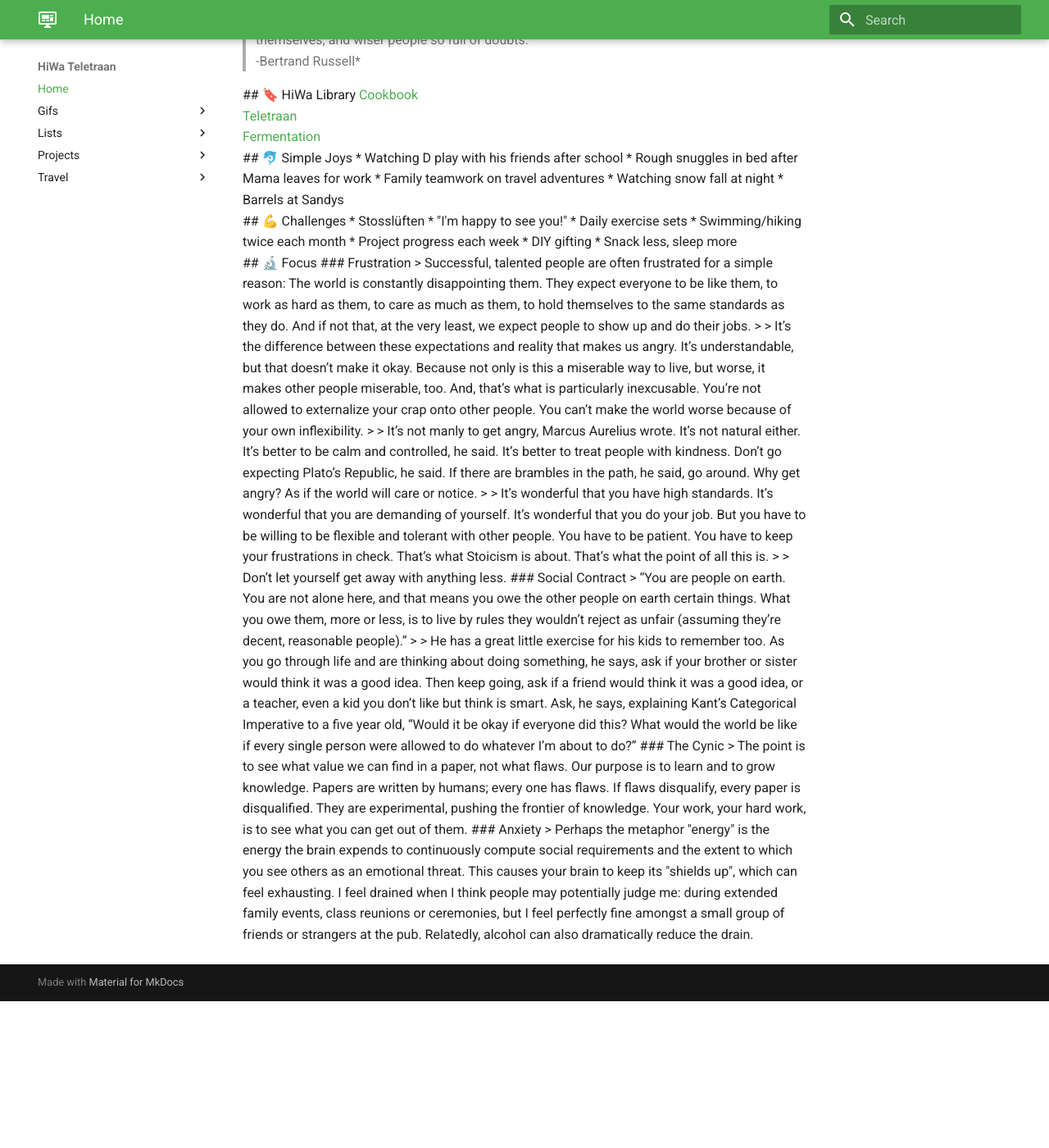
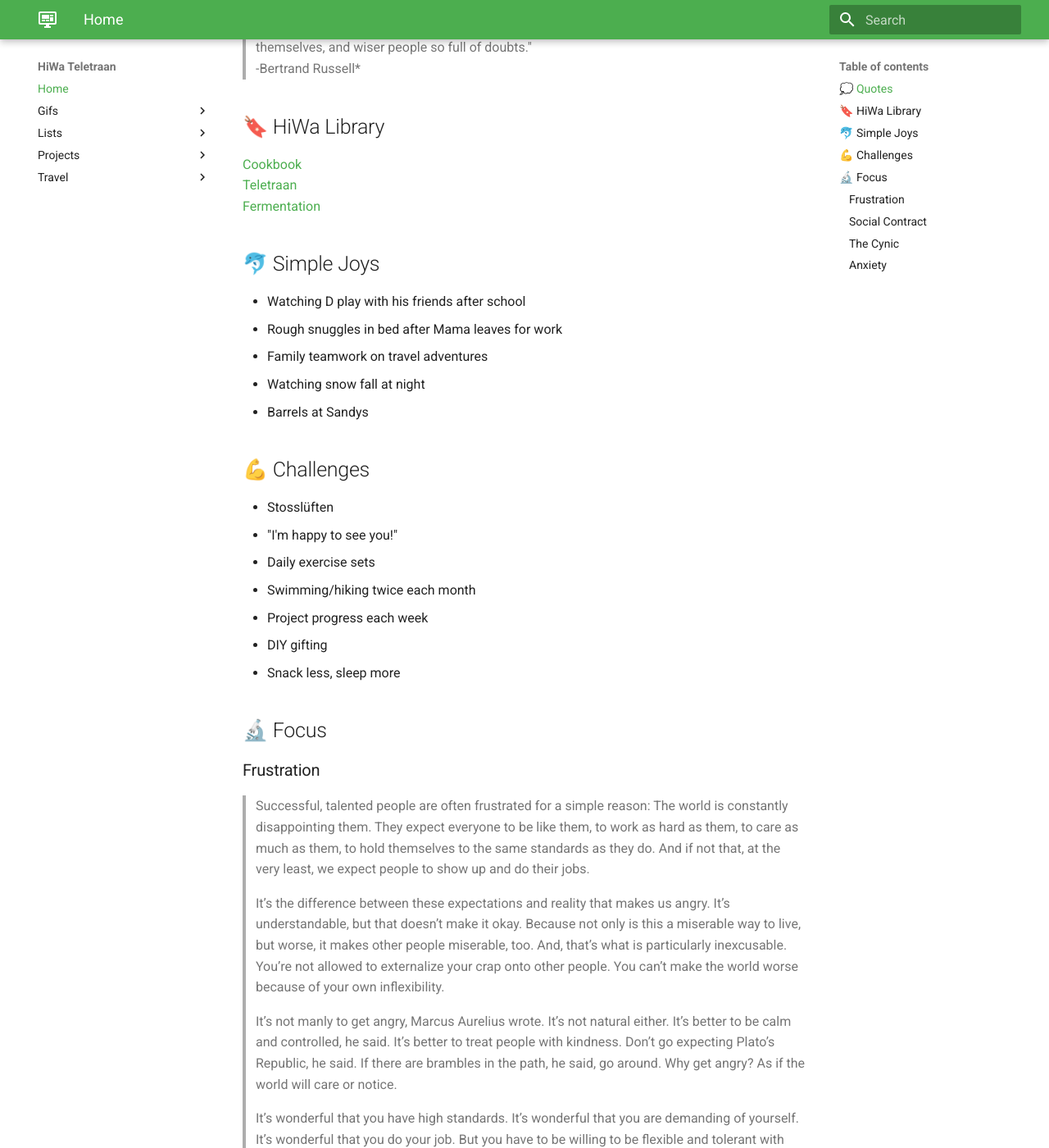
Before and after one commit to hiwa-house/teletraan, an MkDocs documentation site: the page built from docs/index.md, in a window 1280 px wide and 1400 px high, scrolled down 582 px. Shown: the whole window at 82% size. Built offline with MkDocs 1.6.1 and Material for MkDocs 9.7.7, drawn with Linux system fonts in a browser that asks for light colours; comment, search, counter and statistics services are not loaded; before the commit the page ends 1803 px from its top, so only the background shows below that; some of the changed text lies outside the part shown.

Commit message:
Update index.md

```diff
--- a/docs/index.md
+++ b/docs/index.md
@@ -1,23 +1,18 @@
-<div class="row">
-<div class="left">
-
 ## 💭 Quotes
 
 <blockquote name="internet_quotes">
-
 <i>It isn't personal. It isn't permanent. It isn't important. It is important to be kind to all, to maintain my center, to be respectful, magnanimous, and wise. <br>
 -Stoic Mantra</i>
+</blockquote>
+
+<blockquote name="internet_quotes">
+<i>"To invent your own life's meaning is not easy, but it's still allowed, and I think you'll be happier for the trouble." <br>
+-[Bill Watterson](https://www.graduationwisdom.com/speeches/0025-watterson.htm)</i>
 
 </blockquote>
 <blockquote name="internet_quotes">
 
-*"To invent your own life's meaning is not easy, but it's still allowed, and I think you'll be happier for the trouble." <br>
--[Bill Watterson](https://www.graduationwisdom.com/speeches/0025-watterson.htm)*
-
-</blockquote>
-<blockquote name="internet_quotes">
-
-*"This bus makes many stops. I have no expectation that you will like all of them." <br>
+*"This bus makes many stops. I have no expectation that you will like all of them."
 -[Anthony Bourdain](https://www.reddit.com/r/IAmA/comments/197ji0/i_am_anthony_bourdain_ask_me_anything/c8lhrth/")*
 
 </blockquote>
@@ -39,22 +34,12 @@
 <a name="book_link" href="https://teletraan.hiwa.house/" target="_blank">Teletraan</a><br>
 <a name="book_link" href="" target="_blank">Fermentation</a><br>
 
-</div>
-
-<div class="right">
-<div class="row">
-<div class="inner_left">
-
 ## 🐬 Simple Joys
 * Watching D play with his friends after school
 * Rough snuggles in bed after Mama leaves for work
 * Family teamwork on travel adventures
 * Watching snow fall at night
 * Barrels at Sandys
-
-</div>
-
-<div class="inner_right">
 
 ## 💪 Challenges
 * Stosslüften
@@ -64,9 +49,6 @@
 * Project progress each week
 * DIY gifting
 * Snack less, sleep more
-
-</div>
-</div>
 
 ## 🔬 Focus
 
@@ -91,6 +73,3 @@
 
 ### Anxiety
 > Perhaps the metaphor "energy" is the energy the brain expends to continuously compute social requirements and the extent to which you see others as an emotional threat. This causes your brain to keep its "shields up", which can feel exhausting. I feel drained when I think people may potentially judge me: during extended family events, class reunions or ceremonies, but I feel perfectly fine amongst a small group of friends or strangers at the pub. Relatedly, alcohol can also dramatically reduce the drain.
-
-</div>
-</div>
```
